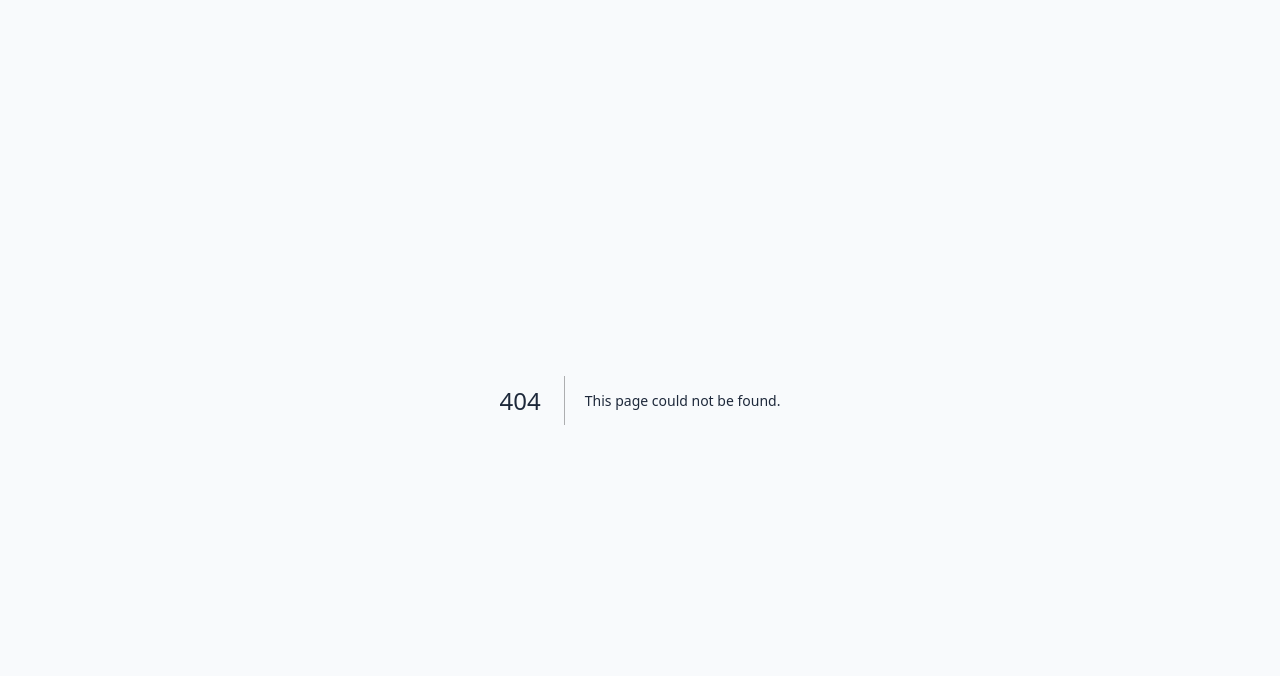
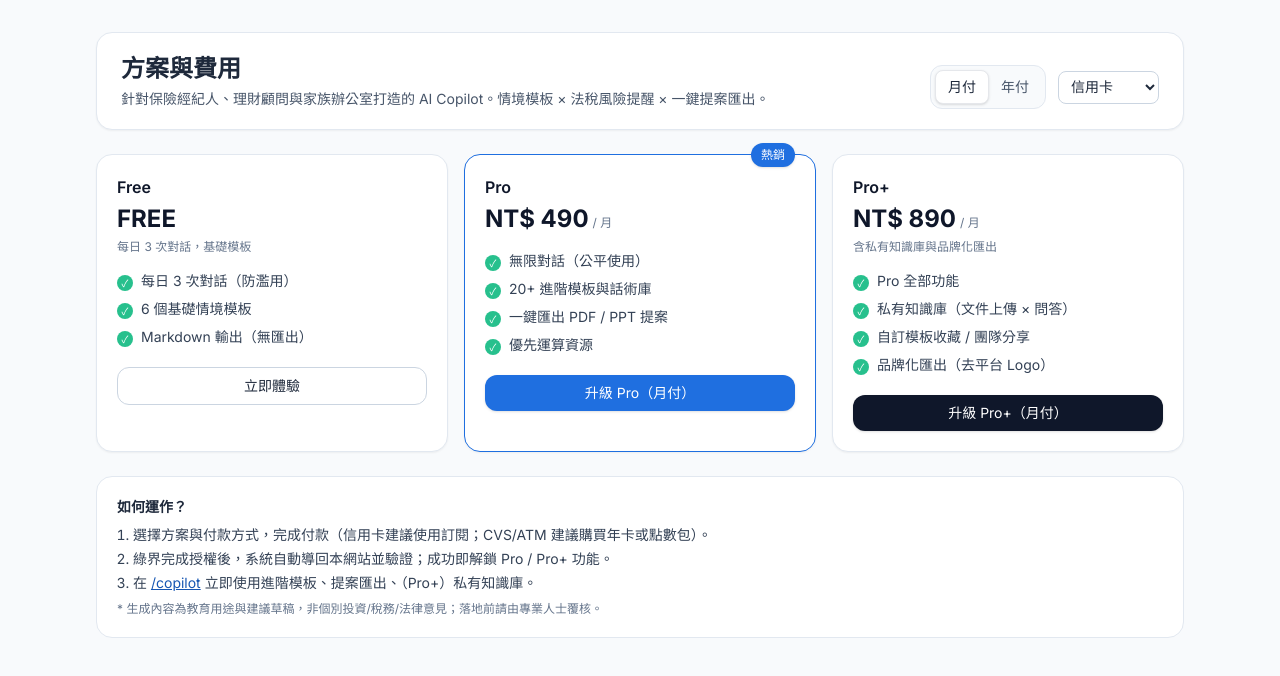
Before and after one commit to drink365/copilot-pro, a Next.js app: page /pricing in a window 1280 px wide. Before the commit this address had no page. Shown: the top 676 px of the page. Built offline with nearby package versions, Linux system fonts and the light colour scheme.

Commit message:
Create page.tsx

```diff
--- /dev/null
+++ b/app/pricing/page.tsx
@@ -0,0 +1,221 @@
+// app/pricing/page.tsx
+"use client"
+
+import { useMemo, useState } from "react"
+import Link from "next/link"
+
+type PayMethod = "Credit" | "CVS" | "ATM"
+type Period = "monthly" | "yearly"
+type PlanId = "free" | "pro" | "pro_plus"
+
+const FEATURES = {
+  free: [
+    "每日 3 次對話（防濫用）",
+    "6 個基礎情境模板",
+    "Markdown 輸出（無匯出）",
+  ],
+  pro: [
+    "無限對話（公平使用）",
+    "20+ 進階模板與話術庫",
+    "一鍵匯出 PDF / PPT 提案",
+    "優先運算資源",
+  ],
+  pro_plus: [
+    "Pro 全部功能",
+    "私有知識庫（文件上傳 × 問答）",
+    "自訂模板收藏 / 團隊分享",
+    "品牌化匯出（去平台 Logo）",
+  ],
+}
+
+const PRICES_TWD = {
+  pro: { monthly: 490, yearly: 4900 },
+  pro_plus: { monthly: 890, yearly: 8900 },
+}
+
+function Check({ children }: { children: React.ReactNode }) {
+  return (
+    <li className="flex items-start gap-2">
+      <span className="mt-1 inline-flex h-4 w-4 items-center justify-center rounded-full bg-emerald-500/90 text-white text-[10px]">✓</span>
+      <span className="text-sm text-slate-700">{children}</span>
+    </li>
+  )
+}
+
+function Tier({
+  name,
+  price,
+  period,
+  highlight,
+  features,
+  cta,
+  subtext,
+}: {
+  name: string
+  price?: number
+  period?: Period
+  highlight?: boolean
+  features: string[]
+  cta: React.ReactNode
+  subtext?: string
+}) {
+  return (
+    <div className={`relative rounded-2xl border ${highlight ? "border-brand-600" : "border-slate-200"} bg-white p-5 shadow-sm`}>
+      {highlight && (
+        <span className="absolute -top-3 right-5 rounded-full bg-brand-600 px-2.5 py-1 text-xs font-medium text-white shadow">熱銷</span>
+      )}
+      <div className="mb-4">
+        <h3 className="text-base font-semibold text-slate-900">{name}</h3>
+        {typeof price === "number" ? (
+          <div className="mt-1 flex items-baseline gap-1">
+            <div className="text-2xl font-bold text-slate-900">NT$ {price.toLocaleString()}</div>
+            <div className="text-xs text-slate-500">/ {period === "yearly" ? "年" : "月"}</div>
+          </div>
+        ) : (
+          <div className="mt-1 text-2xl font-bold text-slate-900">FREE</div>
+        )}
+        {subtext && <div className="mt-1 text-xs text-slate-500">{subtext}</div>}
+      </div>
+
+      <ul className="space-y-2">
+        {features.map((f, i) => <Check key={i}>{f}</Check>)}
+      </ul>
+
+      <div className="mt-5">
+        {cta}
+      </div>
+    </div>
+  )
+}
+
+export default function PricingPage() {
+  const [period, setPeriod] = useState<Period>("monthly")
+  const [method, setMethod] = useState<PayMethod>("Credit")
+
+  const proPrice = useMemo(() => PRICES_TWD.pro[period], [period])
+  const proPlusPrice = useMemo(() => PRICES_TWD.pro_plus[period], [period])
+
+  async function upgrade(plan: PlanId) {
+    if (plan === "free") { window.location.href = "/copilot"; return }
+    try {
+      const res = await fetch("/api/ecpay/checkout", {
+        method: "POST",
+        headers: { "Content-Type": "application/json" },
+        body: JSON.stringify({ method, plan, period }),
+      })
+      const data = await res.json()
+      if (!res.ok || !data.html) {
+        alert(data?.error || "建立金流連線失敗")
+        return
+      }
+      const w = window.open("", "_blank")
+      if (!w) { alert("請允許彈出視窗"); return }
+      w.document.open(); w.document.write(data.html); w.document.close()
+    } catch (e: any) {
+      alert(e?.message || "未知錯誤，請稍後再試")
+    }
+  }
+
+  return (
+    <main className="max-w-6xl mx-auto p-4 sm:p-8">
+      <header className="rounded-2xl border border-slate-200 bg-white px-6 py-5 shadow-sm">
+        <div className="flex flex-col sm:flex-row sm:items-end sm:justify-between gap-4">
+          <div>
+            <h1 className="text-xl sm:text-2xl font-semibold">方案與費用</h1>
+            <p className="text-sm text-slate-600 mt-1">
+              針對保險經紀人、理財顧問與家族辦公室打造的 AI Copilot。情境模板 × 法稅風險提醒 × 一鍵提案匯出。
+            </p>
+          </div>
+          <div className="flex items-center gap-3">
+            <div className="flex items-center rounded-xl border border-slate-200 bg-slate-50 p-1">
+              <button
+                className={`px-3 py-1.5 text-sm rounded-lg ${period === "monthly" ? "bg-white shadow border" : "text-slate-600"}`}
+                onClick={() => setPeriod("monthly")}
+              >
+                月付
+              </button>
+              <button
+                className={`px-3 py-1.5 text-sm rounded-lg ${period === "yearly" ? "bg-white shadow border" : "text-slate-600"}`}
+                onClick={() => setPeriod("yearly")}
+              >
+                年付
+              </button>
+            </div>
+            <select
+              value={method}
+              onChange={e => setMethod(e.target.value as PayMethod)}
+              className="rounded-lg border border-slate-300 bg-white px-2 py-1.5 text-sm"
+              title="付款方式"
+            >
+              <option value="Credit">信用卡</option>
+              <option value="CVS">超商代碼</option>
+              <option value="ATM">ATM 轉帳</option>
+            </select>
+          </div>
+        </div>
+      </header>
+
+      <section className="mt-6 grid grid-cols-1 sm:grid-cols-3 gap-4">
+        {/* Free */}
+        <Tier
+          name="Free"
+          features={FEATURES.free}
+          cta={
+            <button
+              onClick={() => upgrade("free")}
+              className="w-full rounded-xl border border-slate-300 bg-white px-4 py-2 text-sm hover:bg-slate-50"
+            >
+              立即體驗
+            </button>
+          }
+          subtext="每日 3 次對話，基礎模板"
+        />
+
+        {/* Pro */}
+        <Tier
+          name="Pro"
+          price={proPrice}
+          period={period}
+          highlight
+          features={FEATURES.pro}
+          cta={
+            <button
+              onClick={() => upgrade("pro")}
+              className="w-full rounded-xl bg-brand-600 px-4 py-2 text-sm text-white hover:bg-brand-700 shadow"
+            >
+              升級 Pro（{method === "Credit" ? (period === "yearly" ? "年付" : "月付") : (method === "CVS" ? "超商" : "ATM")}）
+            </button>
+          }
+          subtext={period === "yearly" ? "年繳最划算" : undefined}
+        />
+
+        {/* Pro+ */}
+        <Tier
+          name="Pro+"
+          price={proPlusPrice}
+          period={period}
+          features={FEATURES.pro_plus}
+          cta={
+            <button
+              onClick={() => upgrade("pro_plus")}
+              className="w-full rounded-xl bg-slate-900 px-4 py-2 text-sm text-white hover:bg-black shadow"
+            >
+              升級 Pro+（{method === "Credit" ? (period === "yearly" ? "年付" : "月付") : (method === "CVS" ? "超商" : "ATM")}）
+            </button>
+          }
+          subtext="含私有知識庫與品牌化匯出"
+        />
+      </section>
+
+      <section className="mt-6 rounded-2xl border border-slate-200 bg-white p-5">
+        <h2 className="text-sm font-semibold text-slate-800">如何運作？</h2>
+        <ol className="mt-2 list-decimal pl-4 text-sm text-slate-700 space-y-1">
+          <li>選擇方案與付款方式，完成付款（信用卡建議使用訂閱；CVS/ATM 建議購買年卡或點數包）。</li>
+          <li>綠界完成授權後，系統自動導回本網站並驗證；成功即解鎖 Pro / Pro+ 功能。</li>
+          <li>在 <Link href="/copilot" className="text-brand-700 underline">/copilot</Link> 立即使用進階模板、提案匯出、（Pro+）私有知識庫。</li>
+        </ol>
+        <p className="mt-2 text-xs text-slate-500">* 生成內容為教育用途與建議草稿，非個別投資/稅務/法律意見；落地前請由專業人士覆核。</p>
+      </section>
+    </main>
+  )
+}
```
